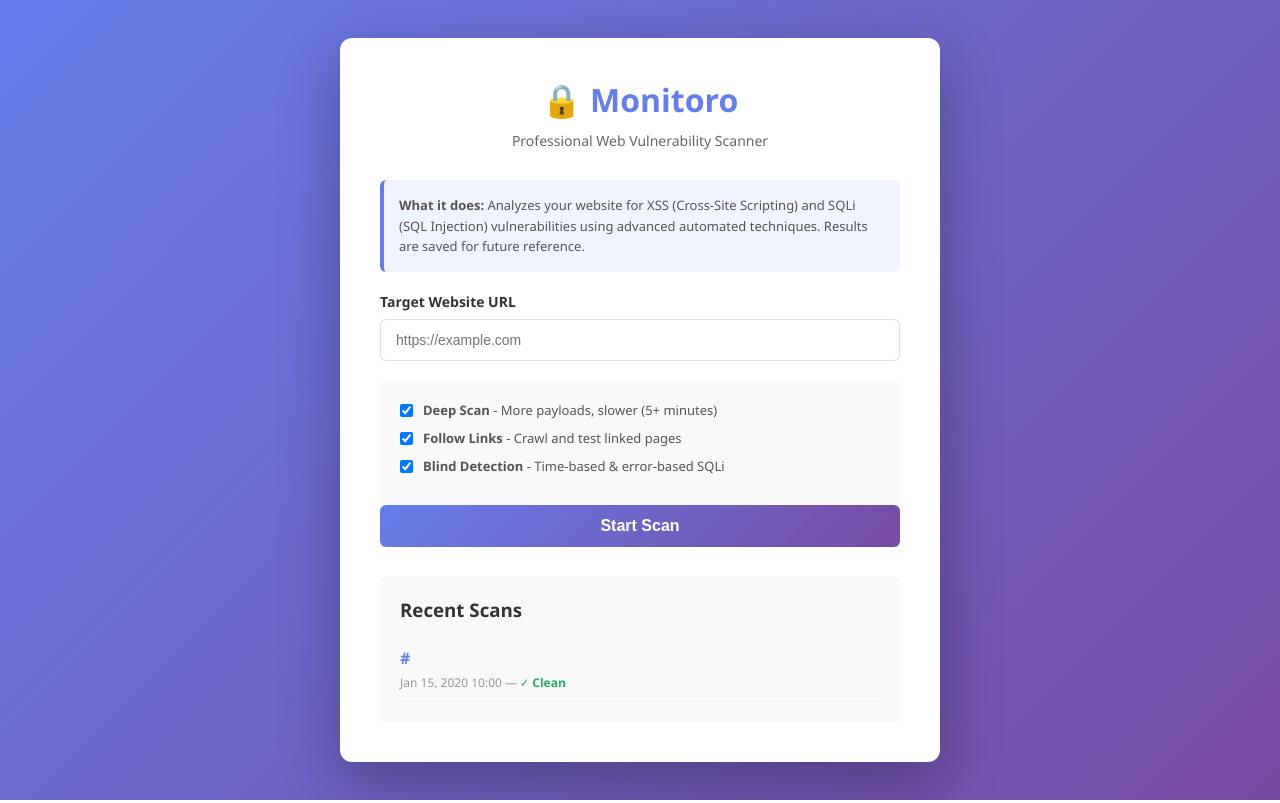
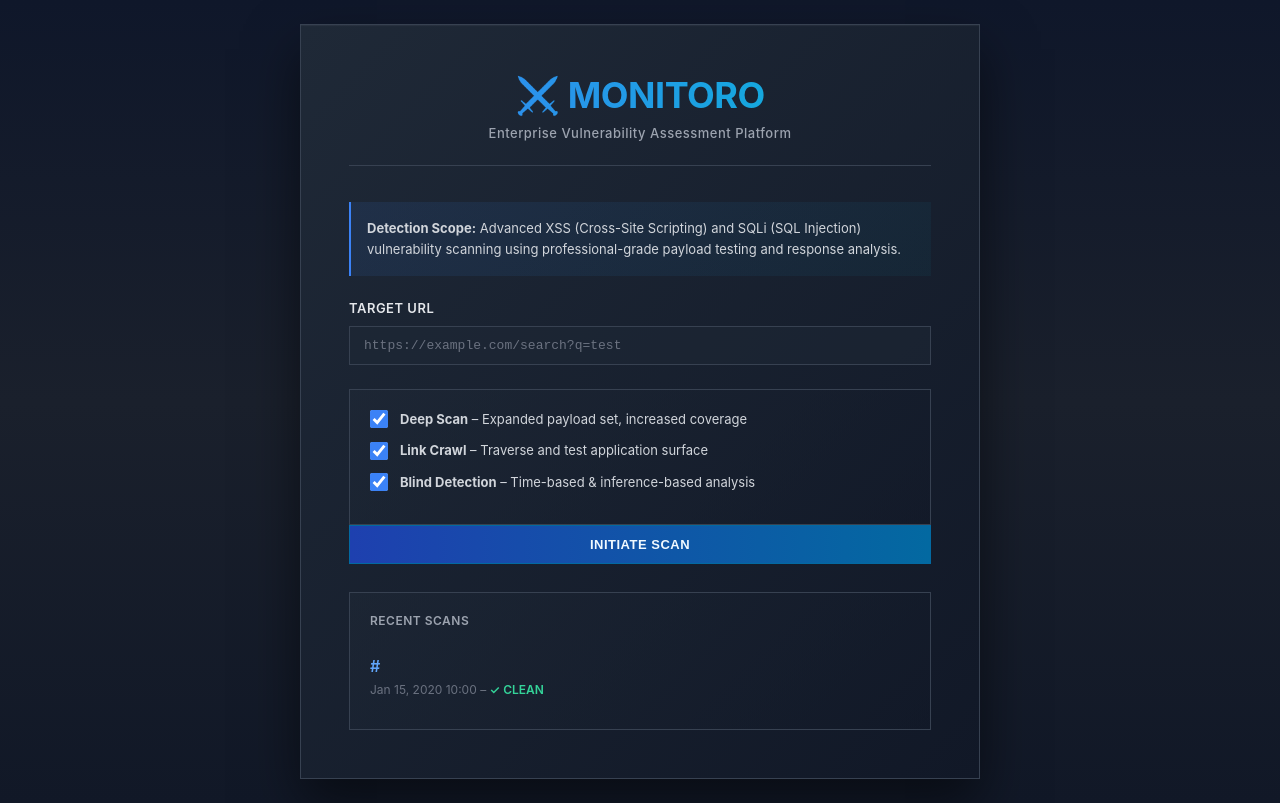
Before and after one commit to elbasiri/django-venurability-checker, a Django app: template analyze_detect/templates/index.html in a window 1280 px wide. Run offline with Django 5.2, Linux system fonts and the light colour scheme; the template is opened without the code that fills it: most values are stand-ins (such as "Sample title", 1, 10 or a date in 2020); data that the repository does not hold is empty.

Commit message:
Enterprise-grade UI: Dark theme, minimal borders, professional gradients, optimized performance

```diff
--- a/analyze_detect/templates/index.html
+++ b/analyze_detect/templates/index.html
@@ -3,96 +3,123 @@
 <head>
     <meta charset="UTF-8">
     <meta name="viewport" content="width=device-width, initial-scale=1.0">
-    <title>Monitoro - Vulnerability Scanner</title>
+    <meta name="theme-color" content="#0f172a">
+    <title>Monitoro - Enterprise Vulnerability Scanner</title>
     <style>
         * { margin: 0; padding: 0; box-sizing: border-box; }
+        html { scroll-behavior: smooth; }
         body {
-            font-family: 'Segoe UI', Tahoma, Geneva, Verdana, sans-serif;
-            background: linear-gradient(135deg, #667eea 0%, #764ba2 100%);
+            font-family: -apple-system, BlinkMacSystemFont, 'Segoe UI', Roboto, 'Helvetica Neue', sans-serif;
+            background: linear-gradient(180deg, #0f172a 0%, #1a202c 50%, #111827 100%);
             min-height: 100vh;
             display: flex;
             justify-content: center;
             align-items: center;
-            padding: 20px;
+            padding: 24px;
+            color: #e5e7eb;
         }
         .container {
-            background: white;
-            border-radius: 12px;
-            box-shadow: 0 20px 60px rgba(0, 0, 0, 0.3);
+            background: linear-gradient(135deg, #1f2937 0%, #111827 100%);
+            border: 1px solid #374151;
+            box-shadow: 0 25px 50px rgba(0, 0, 0, 0.5), inset 0 1px 1px rgba(255, 255, 255, 0.05);
             width: 100%;
-            max-width: 600px;
-            padding: 40px;
+            max-width: 680px;
+            padding: 48px;
         }
         .header {
             text-align: center;
-            margin-bottom: 30px;
+            margin-bottom: 36px;
+            border-bottom: 1px solid #374151;
+            padding-bottom: 24px;
         }
         .header h1 {
-            color: #667eea;
-            font-size: 32px;
-            margin-bottom: 10px;
+            background: linear-gradient(90deg, #3b82f6 0%, #06b6d4 100%);
+            -webkit-background-clip: text;
+            -webkit-text-fill-color: transparent;
+            background-clip: text;
+            font-size: 36px;
+            margin-bottom: 8px;
+            font-weight: 700;
+            letter-spacing: -0.5px;
         }
         .header p {
-            color: #666;
-            font-size: 14px;
+            color: #9ca3af;
+            font-size: 13px;
+            font-weight: 500;
+            letter-spacing: 0.5px;
         }
         .form-group {
-            margin-bottom: 20px;
+            margin-bottom: 24px;
         }
         label {
             display: block;
-            margin-bottom: 8px;
-            color: #333;
+            margin-bottom: 10px;
+            color: #e5e7eb;
             font-weight: 600;
-            font-size: 14px;
+            font-size: 13px;
+            text-transform: uppercase;
+            letter-spacing: 0.5px;
         }
         input[type="url"], input[type="text"], select {
             width: 100%;
-            padding: 12px 15px;
-            border: 1px solid #ddd;
-            border-radius: 6px;
-            font-size: 14px;
-            transition: border-color 0.3s;
+            padding: 11px 14px;
+            border: 1px solid #374151;
+            background: rgba(31, 41, 55, 0.5);
+            color: #e5e7eb;
+            font-size: 13px;
+            transition: all 0.2s cubic-bezier(0.4, 0, 0.2, 1);
+            font-family: 'Courier New', monospace;
+        }
+        input[type="url"]::placeholder, input[type="text"]::placeholder {
+            color: #6b7280;
         }
         input[type="url"]:focus, input[type="text"]:focus, select:focus {
             outline: none;
-            border-color: #667eea;
-            box-shadow: 0 0 0 3px rgba(102, 126, 234, 0.1);
+            border-color: #3b82f6;
+            background: rgba(31, 41, 55, 0.8);
+            box-shadow: 0 0 0 3px rgba(59, 130, 246, 0.1), inset 0 1px 2px rgba(0, 0, 0, 0.3);
         }
         button {
             width: 100%;
-            padding: 12px 20px;
-            background: linear-gradient(135deg, #667eea 0%, #764ba2 100%);
-            color: white;
-            border: none;
-            border-radius: 6px;
-            font-size: 16px;
+            padding: 11px 20px;
+            background: linear-gradient(90deg, #1e40af 0%, #0369a1 100%);
+            color: #f0f9ff;
+            border: 1px solid #0369a1;
+            font-size: 13px;
             font-weight: 600;
             cursor: pointer;
-            transition: transform 0.2s, box-shadow 0.2s;
+            transition: all 0.2s cubic-bezier(0.4, 0, 0.2, 1);
+            text-transform: uppercase;
+            letter-spacing: 0.5px;
         }
-        button:hover {
-            transform: translateY(-2px);
-            box-shadow: 0 10px 20px rgba(102, 126, 234, 0.3);
+        button:hover:not(:disabled) {
+            background: linear-gradient(90deg, #1e3a8a 0%, #0c4a6e 100%);
+            border-color: #0ea5e9;
+            box-shadow: 0 0 20px rgba(59, 130, 246, 0.2), inset 0 1px 0 rgba(255, 255, 255, 0.05);
         }
-        button:active {
-            transform: translateY(0);
+        button:active:not(:disabled) {
+            transform: scale(0.98);
+        }
+        button:disabled {
+            opacity: 0.6;
+            cursor: not-allowed;
         }
         .loading {
             display: none;
             text-align: center;
-            color: #667eea;
+            color: #60a5fa;
             font-weight: 600;
             margin-top: 20px;
+            font-size: 13px;
         }
         .spinner {
             display: inline-block;
-            width: 20px;
-            height: 20px;
-            border: 3px solid #f3f3f3;
-            border-top: 3px solid #667eea;
+            width: 18px;
+            height: 18px;
+            border: 2px solid rgba(59, 130, 246, 0.2);
+            border-top: 2px solid #3b82f6;
             border-radius: 50%;
-            animation: spin 1s linear infinite;
+            animation: spin 0.8s linear infinite;
             margin-right: 10px;
         }
         @keyframes spin {
@@ -100,71 +127,102 @@
             100% { transform: rotate(360deg); }
         }
         .info-box {
-            background: #f0f4ff;
-            border-left: 4px solid #667eea;
-            padding: 15px;
-            border-radius: 6px;
-            margin-bottom: 20px;
+            background: linear-gradient(135deg, rgba(59, 130, 246, 0.1) 0%, rgba(6, 182, 212, 0.05) 100%);
+            border-left: 2px solid #3b82f6;
+            padding: 16px;
+            margin-bottom: 24px;
             font-size: 13px;
-            color: #555;
+            color: #d1d5db;
             line-height: 1.6;
         }
         .options {
-            background: #f9f9f9;
+            background: linear-gradient(135deg, rgba(31, 41, 55, 0.5) 0%, rgba(17, 24, 39, 0.5) 100%);
+            border: 1px solid #374151;
             padding: 20px;
-            border-radius: 6px;
-            margin-top: 20px;
+            margin-top: 24px;
         }
         .option-label {
             display: flex;
             align-items: center;
-            margin-bottom: 10px;
+            margin-bottom: 12px;
             cursor: pointer;
+            transition: all 0.15s ease;
+        }
+        .option-label:hover {
+            opacity: 0.9;
         }
         .option-label input {
-            margin-right: 10px;
+            width: 18px;
+            height: 18px;
+            margin-right: 12px;
             cursor: pointer;
+            accent-color: #3b82f6;
         }
         .option-label span {
-            color: #555;
+            color: #d1d5db;
             font-size: 13px;
+            line-height: 1.5;
         }
         .error-message {
-            color: #e74c3c;
-            font-size: 13px;
-            margin-top: 5px;
+            color: #f87171;
+            font-size: 12px;
+            margin-top: 6px;
             display: none;
         }
         .success-link {
-            color: #667eea;
+            color: #60a5fa;
             text-decoration: none;
             font-weight: 600;
+            transition: color 0.2s ease;
+            word-break: break-all;
         }
         .success-link:hover {
-            text-decoration: underline;
+            color: #93c5fd;
+        }
+        .recent-scan-item {
+            padding: 12px 0;
+            border-bottom: 1px solid #374151;
+        }
+        .recent-scan-item:last-child {
+            border-bottom: none;
+        }
+        .scan-meta {
+            font-size: 12px;
+            color: #6b7280;
+            margin-top: 6px;
+        }
+        .status-badge {
+            display: inline-block;
+            font-weight: 600;
+        }
+        .status-vulnerable {
+            color: #f87171;
+        }
+        .status-clean {
+            color: #34d399;
         }
     </style>
 </head>
 <body>
     <div class="container">
         <div class="header">
-            <h1>🔒 Monitoro</h1>
-            <p>Professional Web Vulnerability Scanner</p>
+            <h1>⚔️ MONITORO</h1>
+            <p>Enterprise Vulnerability Assessment Platform</p>
         </div>
 
         <div class="info-box">
-            <strong>What it does:</strong> Analyzes your website for XSS (Cross-Site Scripting) and SQLi (SQL Injection) vulnerabilities using advanced automated techniques. Results are saved for future reference.
+            <strong>Detection Scope:</strong> Advanced XSS (Cross-Site Scripting) and SQLi (SQL Injection) vulnerability scanning using professional-grade payload testing and response analysis.
         </div>
 
         <form id="scanForm" method="POST" action="/">
             {% csrf_token %}
             <div class="form-group">
-                <label for="url">Target Website URL</label>
+                <label for="url">Target URL</label>
                 <input
                     type="url"
                     id="url"
                     name="url"
-                    placeholder="https://example.com"
+                    placeholder="https://example.com/search?q=test"
                     required
                     pattern="https?://.+"
                 >
@@ -174,37 +232,37 @@
             <div class="options">
                 <div class="option-label">
                     <input type="checkbox" id="deep_scan" name="deep_scan" value="on" checked>
-                    <span><strong>Deep Scan</strong> - More payloads, slower (5+ minutes)</span>
+                    <span><strong>Deep Scan</strong> – Expanded payload set, increased coverage</span>
                 </div>
                 <div class="option-label">
                     <input type="checkbox" id="follow_links" name="follow_links" value="on" checked>
-                    <span><strong>Follow Links</strong> - Crawl and test linked pages</span>
+                    <span><strong>Link Crawl</strong> – Traverse and test application surface</span>
                 </div>
                 <div class="option-label">
                     <input type="checkbox" id="blind_detection" name="blind_detection" value="on" checked>
-                    <span><strong>Blind Detection</strong> - Time-based & error-based SQLi</span>
+                    <span><strong>Blind Detection</strong> – Time-based & inference-based analysis</span>
                 </div>
             </div>
 
-            <button type="submit">Start Scan</button>
+            <button type="submit">INITIATE SCAN</button>
             <div class="loading" id="loading">
                 <div class="spinner"></div>
-                <div>Scanning target... This may take a few minutes.</div>
+                <div>Scanning in progress...</div>
             </div>
         </form>
 
         {% if recent_scans %}
-        <div class="options" style="margin-top: 30px;">
-            <h3 style="margin-bottom: 15px; color: #333;">Recent Scans</h3>
+        <div class="options" style="margin-top: 28px;">
+            <div style="color: #9ca3af; font-size: 12px; text-transform: uppercase; letter-spacing: 0.5px; margin-bottom: 16px; font-weight: 600;">Recent Scans</div>
             {% for scan in recent_scans %}
-            <div style="padding: 10px 0; border-bottom: 1px solid #eee;">
+            <div class="recent-scan-item">
                 <a href="/result/{{ scan.id }}/" class="success-link">{{ scan.url }}</a>
-                <div style="font-size: 12px; color: #999; margin-top: 5px;">
-                    {{ scan.created_at|date:"M d, Y H:i" }} —
+                <div class="scan-meta">
+                    {{ scan.created_at|date:"M d, Y H:i" }} –
                     {% if scan.vulnerable %}
-                        <span style="color: #e74c3c; font-weight: 600;">⚠️ Vulnerable</span>
+                        <span class="status-badge status-vulnerable">⚠ VULNERABLE</span>
                     {% else %}
-                        <span style="color: #27ae60; font-weight: 600;">✓ Clean</span>
+                        <span class="status-badge status-clean">✓ CLEAN</span>
                     {% endif %}
                 </div>
             </div>
@@ -214,21 +272,23 @@
     </div>
 
     <script>
-        document.getElementById('scanForm').addEventListener('submit', function(e) {
+        const form = document.getElementById('scanForm');
+        const urlInput = document.getElementById('url');
+        const loadingDiv = document.getElementById('loading');
+        const btn = document.querySelector('button');
+
+        form.addEventListener('submit', function(e) {
             e.preventDefault();
-            const url = document.getElementById('url').value;
-            const deep = document.getElementById('deep_scan').checked;
-            const follow = document.getElementById('follow_links').checked;
-            const blind = document.getElementById('blind_detection').checked;
+            const url = urlInput.value.trim();
 
             if (!url) {
-                document.getElementById('urlError').textContent = 'Please enter a valid URL';
+                document.getElementById('urlError').textContent = 'URL required';
                 document.getElementById('urlError').style.display = 'block';
                 return;
             }
 
-            document.getElementById('loading').style.display = 'block';
-            document.querySelector('button').disabled = true;
+            loadingDiv.style.display = 'block';
+            btn.disabled = true;
 
             fetch('/', {
                 method: 'POST',
@@ -238,9 +298,9 @@
                 },
                 body: JSON.stringify({
                     url: url,
-                    deep_scan: deep,
-                    follow_links: follow,
-                    blind_detection: blind
+                    deep_scan: document.getElementById('deep_scan').checked,
+                    follow_links: document.getElementById('follow_links').checked,
+                    blind_detection: document.getElementById('blind_detection').checked
                 })
             })
             .then(r => r.json())
@@ -248,15 +308,17 @@
                 if (data.scan_id) {
                     window.location.href = '/result/' + data.scan_id + '/';
                 } else {
-                    alert('Error: ' + (data.error || 'Unknown error'));
-                    document.getElementById('loading').style.display = 'none';
-                    document.querySelector('button').disabled = false;
+                    document.getElementById('urlError').textContent = data.error || 'Scan failed';
+                    document.getElementById('urlError').style.display = 'block';
+                    loadingDiv.style.display = 'none';
+                    btn.disabled = false;
                 }
             })
             .catch(err => {
-                alert('Error: ' + err);
-                document.getElementById('loading').style.display = 'none';
-                document.querySelector('button').disabled = false;
+                document.getElementById('urlError').textContent = 'Network error: ' + err.message;
+                document.getElementById('urlError').style.display = 'block';
+                loadingDiv.style.display = 'none';
+                btn.disabled = false;
             });
         });
     </script>
```
Also changed, not shown: analyze_detect/templates/result.html (+115 -80 lines).
